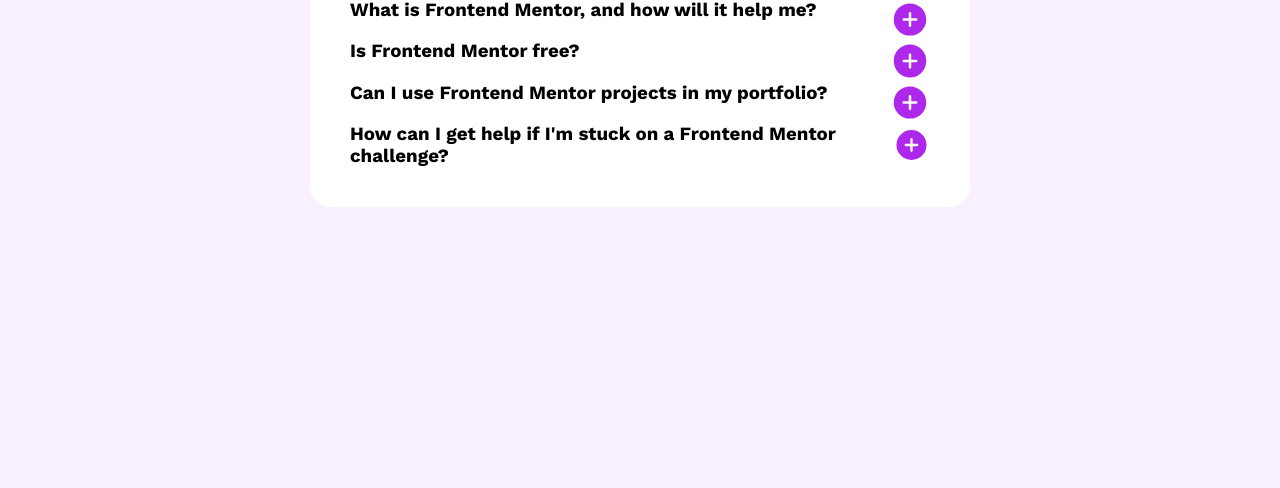
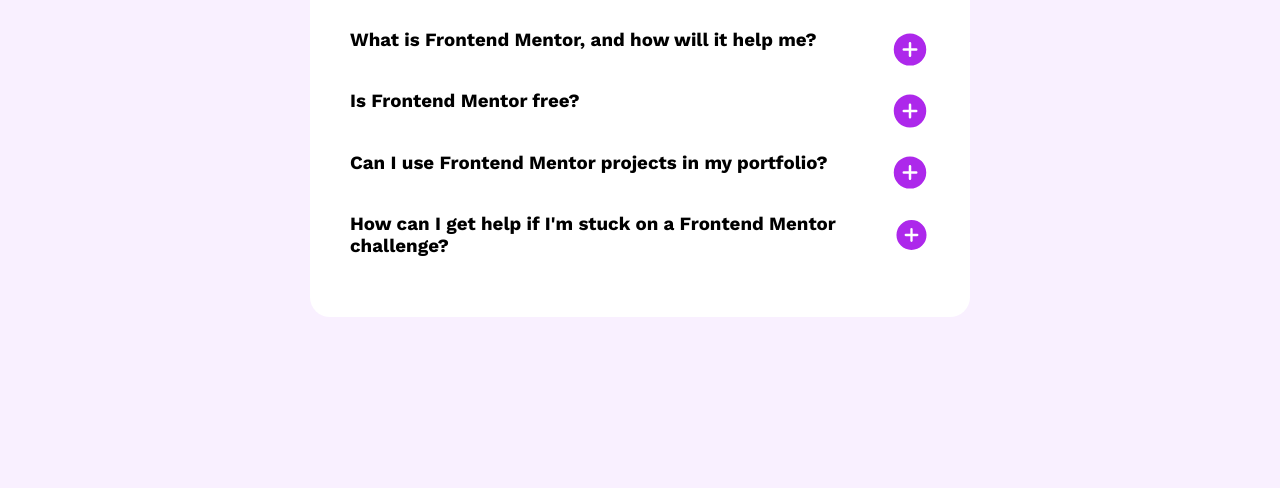
Before and after one commit to dulgx/FAQ-accordion, a plain HTML site: page index.html in a window 1280 px wide. Shown: the part 312-800 px from the top of the page. Drawn offline with nearby package versions, Linux system fonts and the light colour scheme.

Commit message:
almost done

```diff
--- a/style.css
+++ b/style.css
@@ -24,7 +24,7 @@
     width: 580px;
     background-color: var(--white);
     padding: 40px;
-    margin-top: 150px;
+    margin-top: 180px;
     border-radius: 20px;
     font-family: "Work Sans", sans-serif;
 }
@@ -41,6 +41,7 @@
 .quess {
     display: flex;
     justify-content: space-between;
+    margin-bottom: 20px;
 }
 
 .faq {
```
